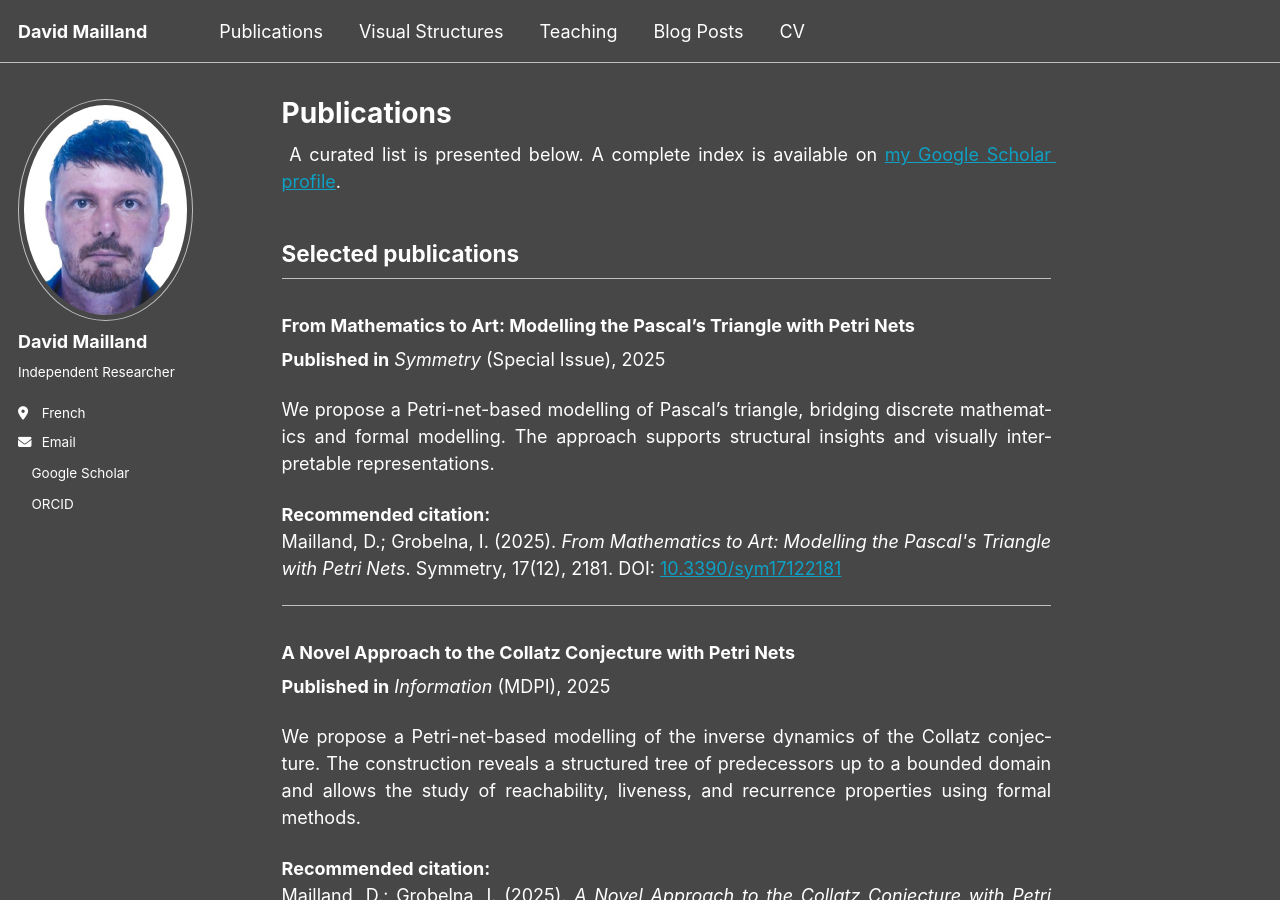
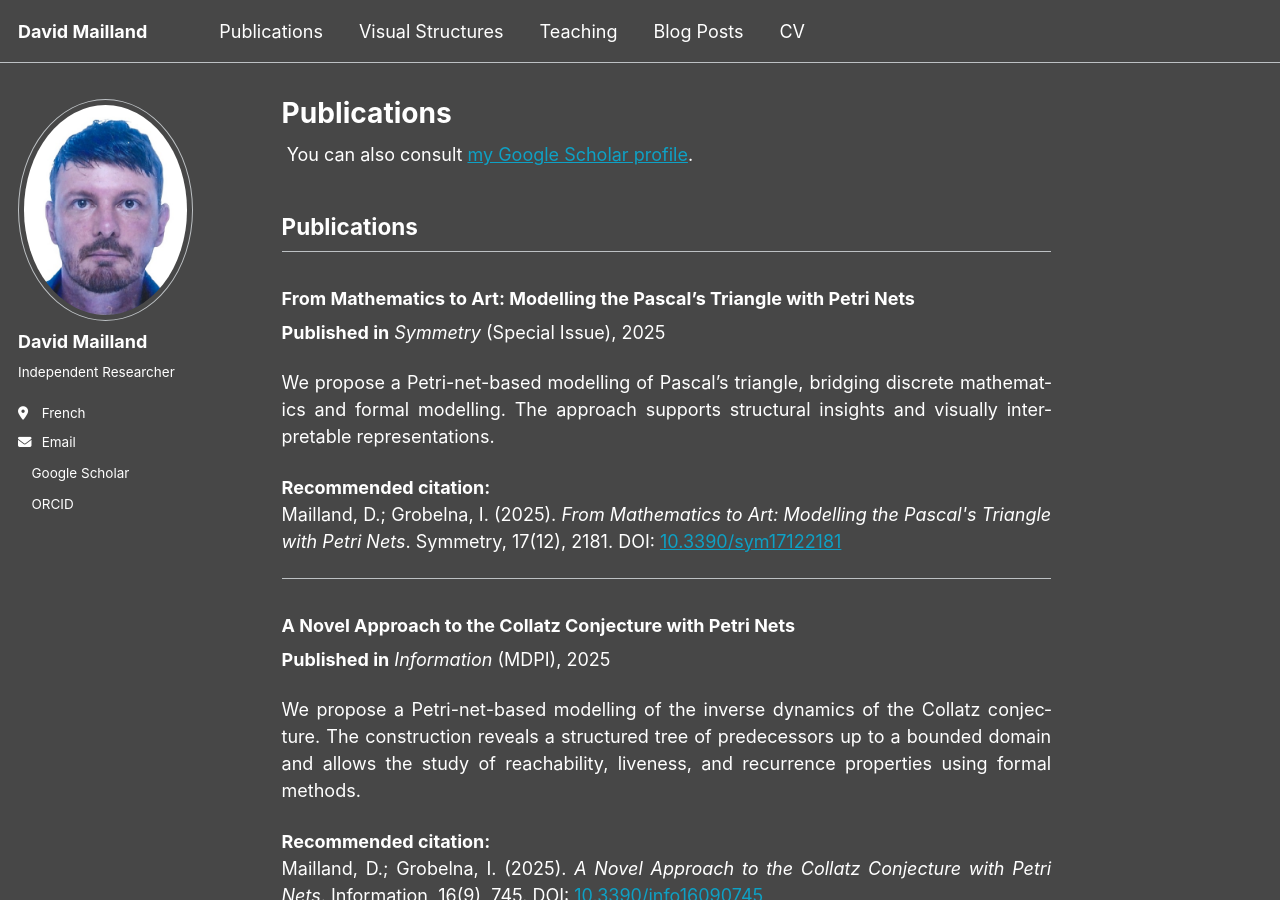
Before and after one commit to davidmailland/davidmailland.github.io, a Jekyll site: the page built from _pages/publications.html, in a window 1280 px wide and 900 px high. Built offline with Jekyll 4.4.1, drawn with Linux system fonts in a browser that asks for light colours; some web fonts are replaced; a script bundle is joined from its source files by our own code; library files that are not in the unit come from our copies; a style sheet for code colours, icons or effects is not loaded.

Commit message:
Update publications.html

```diff
--- a/_pages/publications.html
+++ b/_pages/publications.html
@@ -6,11 +6,11 @@ author_profile: true
 ---
 
 <p class="wordwrap">
-  A curated list is presented below. A complete index is available on
+  You can also consult
   <a href="{{ site.author.googlescholar }}" target="_blank" rel="noopener">my Google Scholar profile</a>.
 </p>
 
-<h2>Selected publications</h2>
+<h2>Publications</h2>
 
 <h3>From Mathematics to Art: Modelling the Pascal’s Triangle with Petri Nets</h3>
 <p><strong>Published in</strong> <em>Symmetry</em> (Special Issue), 2025</p>
```
